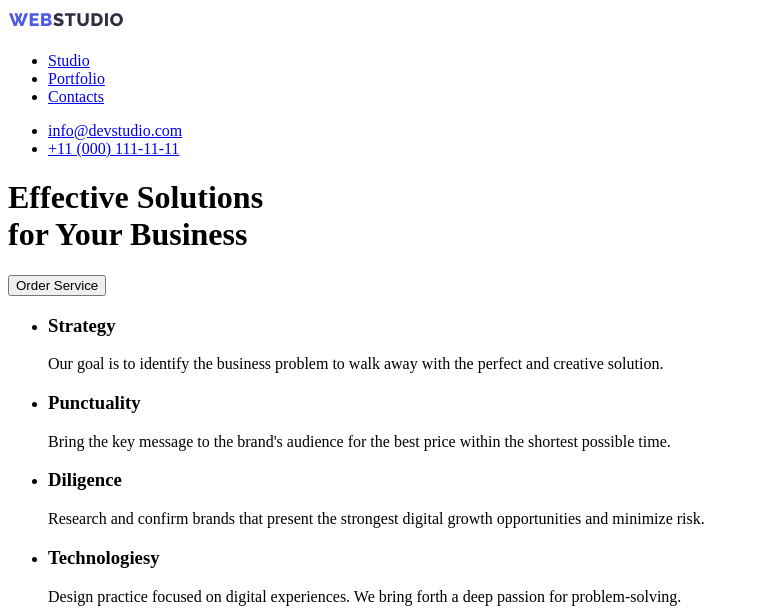
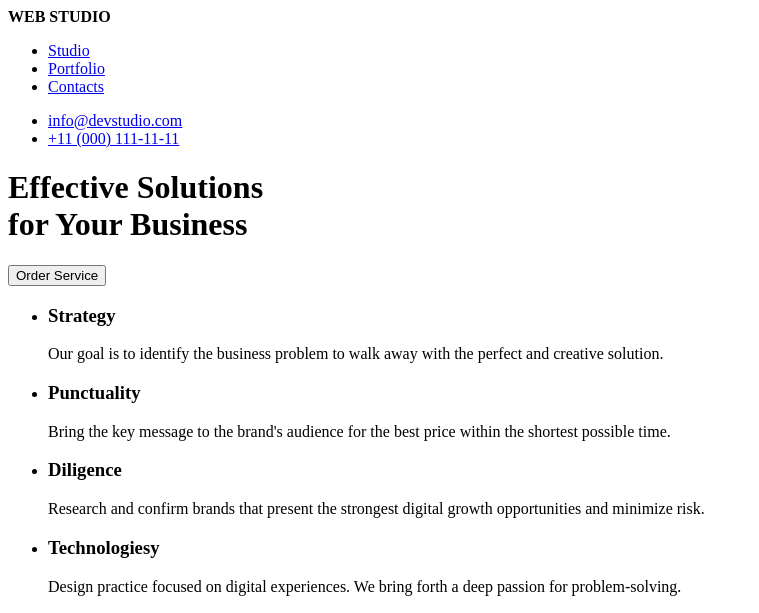
Before and after one commit to NaritaB/goit-markup-hw-01, a plain HTML site: page index.html in a window 1280 px wide. Shown: the top 613 px of the page, without its empty margins (0-759 px from the left). Drawn offline with Linux system fonts and the light colour scheme.

Commit message:
changes size img

```diff
--- a/index.html
+++ b/index.html
@@ -8,8 +8,9 @@
 </head>
 <body>
     <header>
-        <span class="logo">
-            <img src="images/Logo.jpg" alt="Logo"></span>
+        <span><b>WEB</b></span>
+        <span><b>STUDIO</b></span>
+
         <nav>
 <ul>
     <li><a href="http://">Studio</a></li>
@@ -23,7 +24,7 @@
         </nav>
         <div>
             <h1>Effective Solutions <br> for Your Business</h1>
-            <button>Order Service</button>
+            <input type="button" value="Order Service">
         </div>
 
     </header>
@@ -84,8 +85,8 @@
 
     </main>
     <footer>
-        <span class="logo">
-            <img src="images/Logo.jpg" alt="Logo"></span>
+        <span><b>WEB</b></span>
+        <span><b>STUDIO</b></span>
             <p>Increase the flow of customers and sales for your business with digital marketing & growth solutions.</p>
 
     </footer>
```
Also changed, not shown: images/Logo.jpg (deleted), images/Rectangle 71.jpg, images/Rectangle 72.jpg, images/Rectangle 73.jpg, images/img1.jpg, images/img2.jpg, images/img3.jpg, images/img4.jpg, 1 other file.
